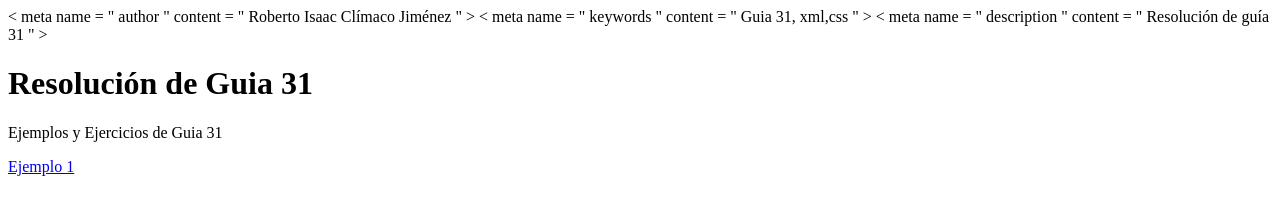
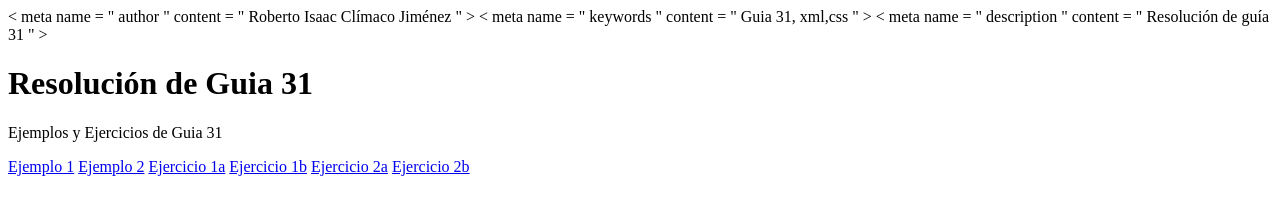
Before and after one commit to RJJimenez/guia31, a plain HTML site: page index.html in a window 1280 px wide. Drawn offline with Linux system fonts and the light colour scheme.

Commit message:
Update index.html

```diff
--- a/index.html
+++ b/index.html
@@ -15,7 +15,11 @@
      <p>Ejemplos y Ejercicios de Guia 31</p>
 
 	<a href="Ejemplos/ejemplo1.html">Ejemplo 1</a>
-
+	<a href="Ejemplos/ejemplo2.html">Ejemplo 2</a>
+	<a href="Ejercicios/ejercicio1a.html">Ejercicio 1a</a>
+	<a href="Ejercicios/ejercicio1b.html">Ejercicio 1b</a>
+	<a href="Ejercicios/ejercicio2a.html">Ejercicio 2a</a>
+	<a href="Ejercicios/ejercicio2b.html">Ejercicio 2b</a>
 
 
 </body>
```
